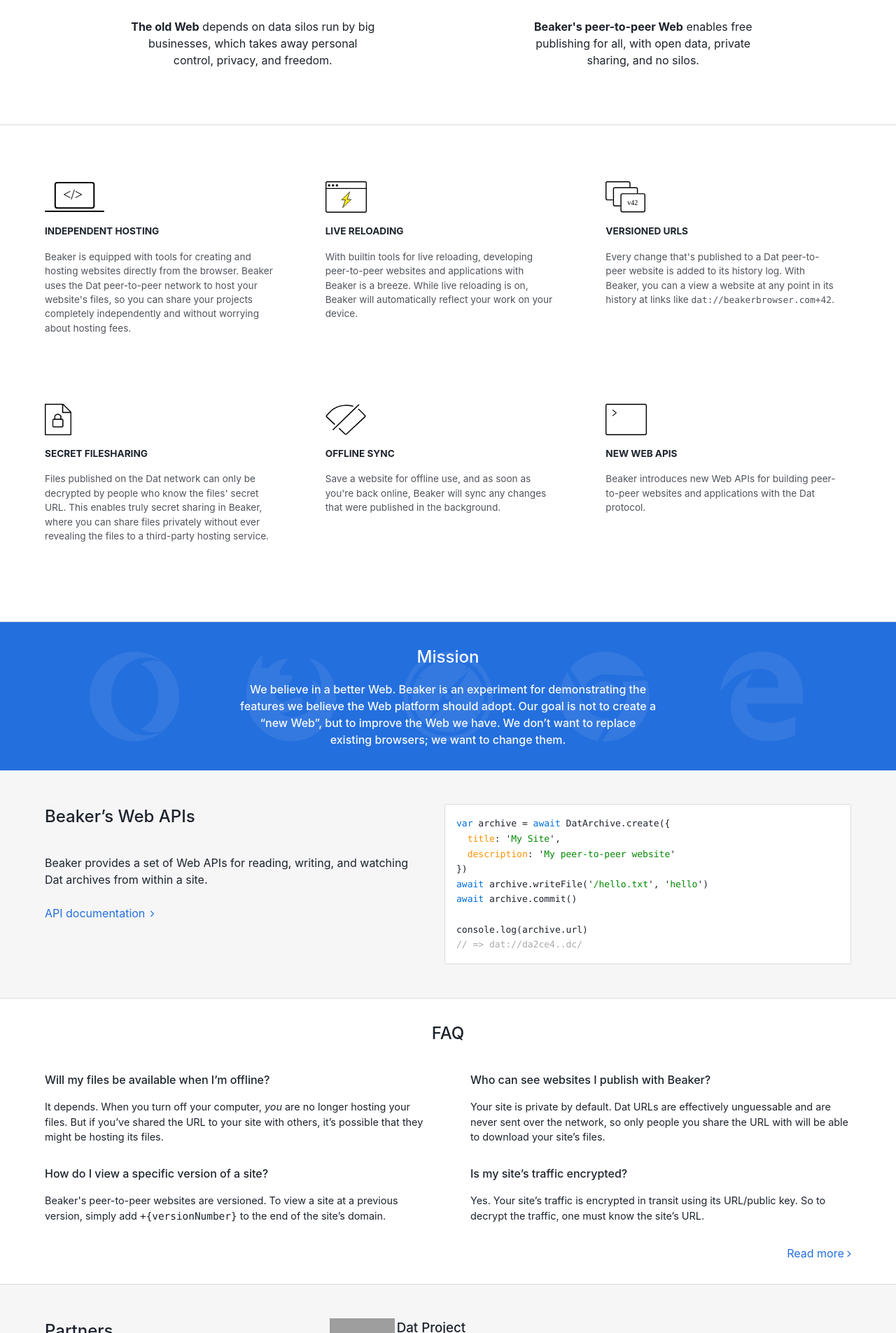
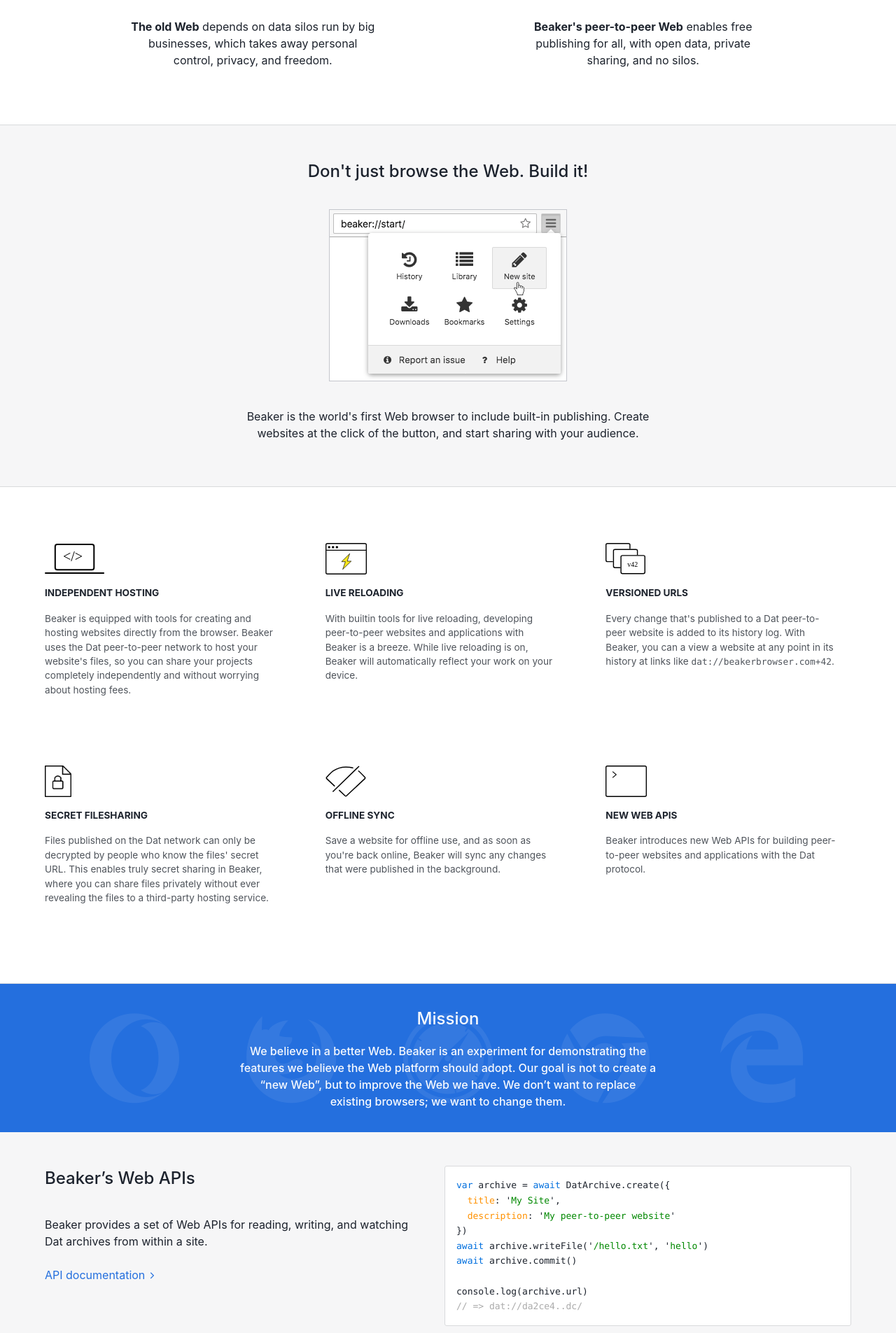
Before and after one commit to beakerbrowser/beakerbrowser.com, a Jekyll site: the page built from index.html, in a window 1280 px wide. Shown: the part 945-2850 px from the top of the page at 70% size. Built offline with Jekyll 4.4.1, drawn with Linux system fonts in a browser that asks for light colours; grey boxes are pictures that could not be loaded.

Commit message:
Add publishing section to FP

```diff
--- a/css/pages/_home.scss
+++ b/css/pages/_home.scss
@@ -224,6 +224,23 @@
       .web {
         padding: 0 4em;
       }
+    }
+  }
+
+  &--publishing {
+    background: $gray--light;
+    justify-content: center;
+    border-bottom: 1px solid $gray--mid;
+    padding-bottom: 4em;
+
+    .container {
+      margin: auto;
+      max-width: 600px;
+    }
+
+    img {
+      border: 1px solid #c4c6cc; // this border color should match the image
+      margin-bottom: 2em;
     }
   }
 
--- a/index.html
+++ b/index.html
@@ -75,6 +75,16 @@
         <strong>Beaker's peer-to-peer Web</strong> enables free publishing for all, with open data, private sharing, and no silos.
       </p>
     </div>
+  </div>
+</div>
+
+<div class="section section--publishing">
+  <div class="container">
+    <h2>Don't just browse the Web. Build it!</h2>
+    <img src="/img/new-site.png" />
+    <p>
+      Beaker is the world's first Web browser to include built-in publishing. Create websites at the click of the button, and start sharing with your audience.
+    </p>
   </div>
 </div>
 
```
Also changed, not shown: img/new-site.png (added).
